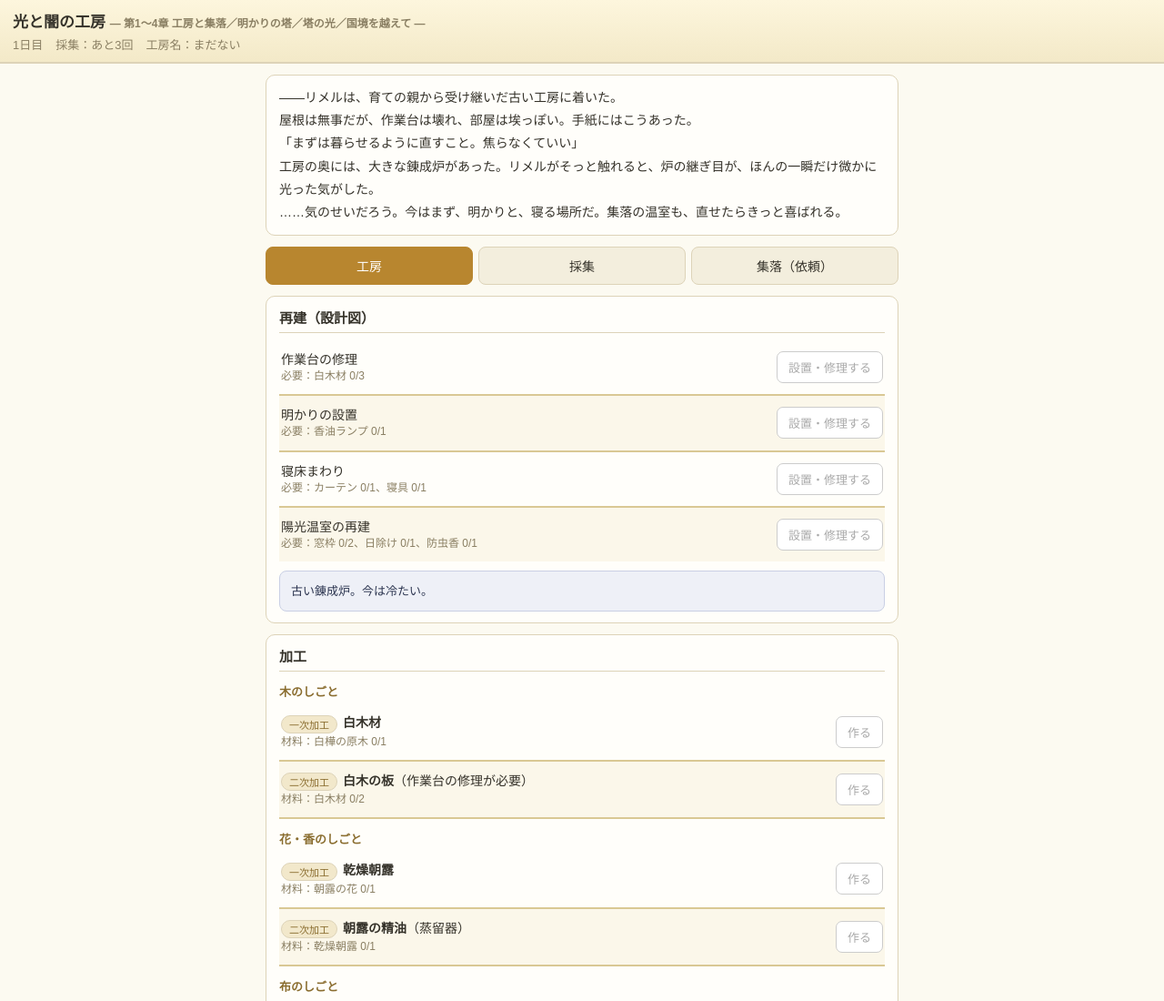
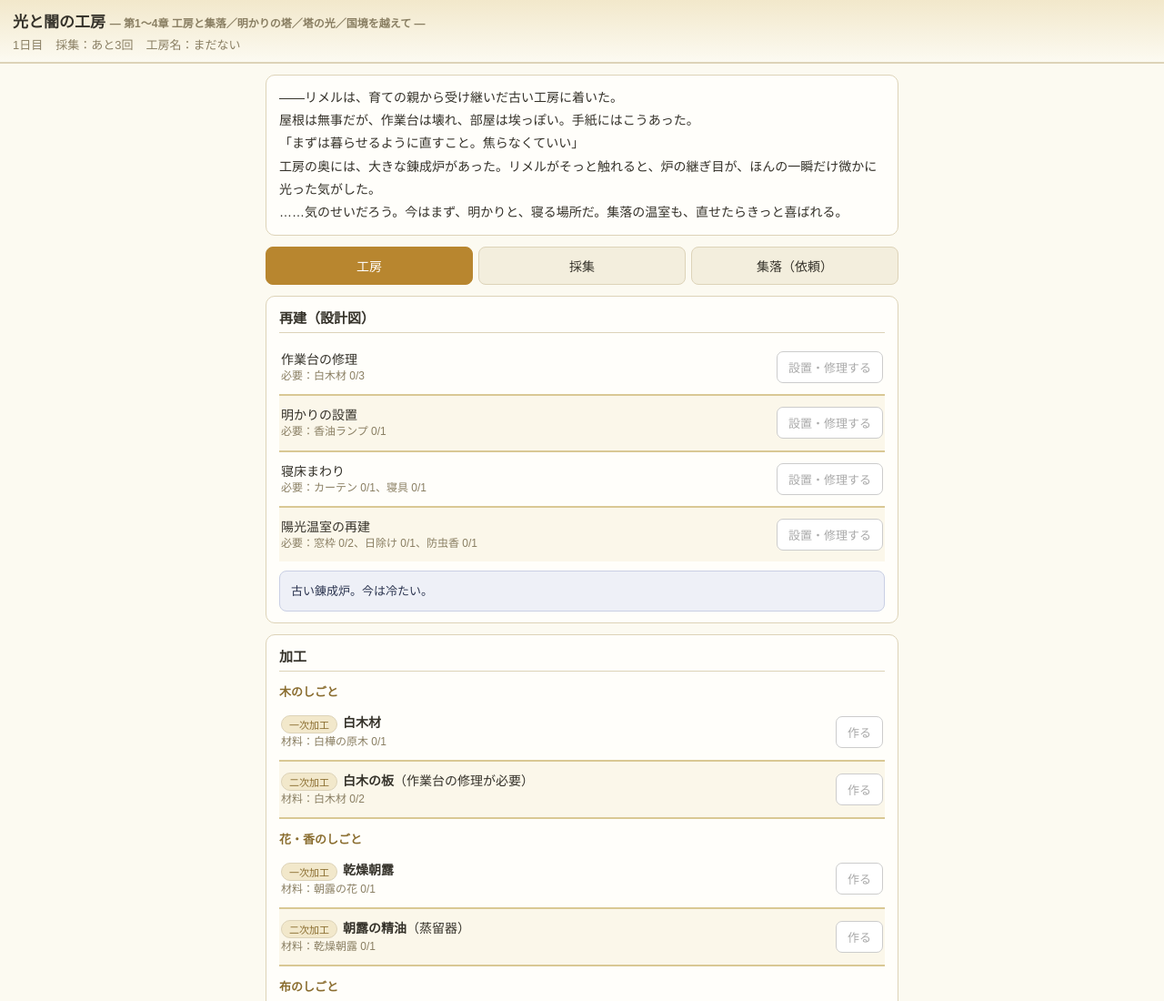
Before and after one commit to miosuhara0806-web/hikari-yami-workshop, a plain HTML site: page index.html in a window 1280 px wide. Shown: the top 1100 px of the page at 91% size. Drawn offline with Linux system fonts and the light colour scheme.

Commit message:
ヘッダーをテーマ連動に修正（闇テーマでタイトルが読みづらかったため）

```diff
--- a/index.html
+++ b/index.html
@@ -22,7 +22,7 @@
   }
   *{box-sizing:border-box; -webkit-tap-highlight-color:transparent;}
   body{margin:0; font-family:"Hiragino Kaku Gothic ProN","Noto Sans JP",sans-serif; background:var(--paper); color:var(--ink); transition:background 1s ease, color 1s ease;}
-  header{background:linear-gradient(180deg,#fdf6dd,#f3e9c8); border-bottom:2px solid var(--line); padding:10px 14px; position:sticky; top:0; z-index:5;}
+  header{background:linear-gradient(180deg,var(--stagebg),var(--paper)); border-bottom:2px solid var(--line); padding:10px 14px; position:sticky; top:0; z-index:5;}
   header h1{font-size:17px; margin:0 0 4px;}
   header .meta{font-size:13px; color:var(--sub); display:flex; gap:14px; flex-wrap:wrap;}
   main{max-width:720px; margin:0 auto; padding:12px;}
```
